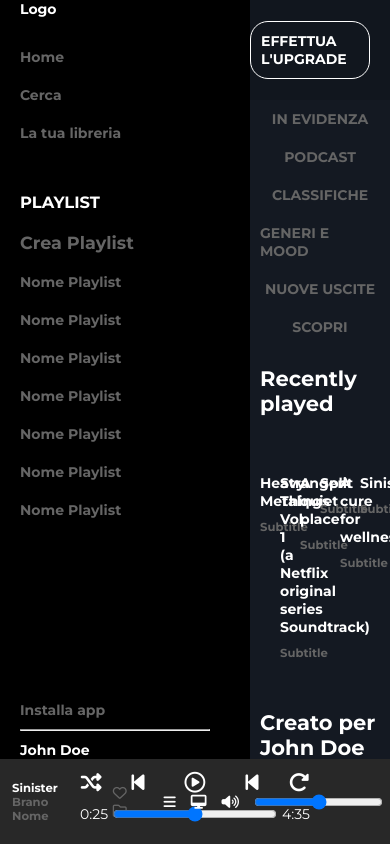
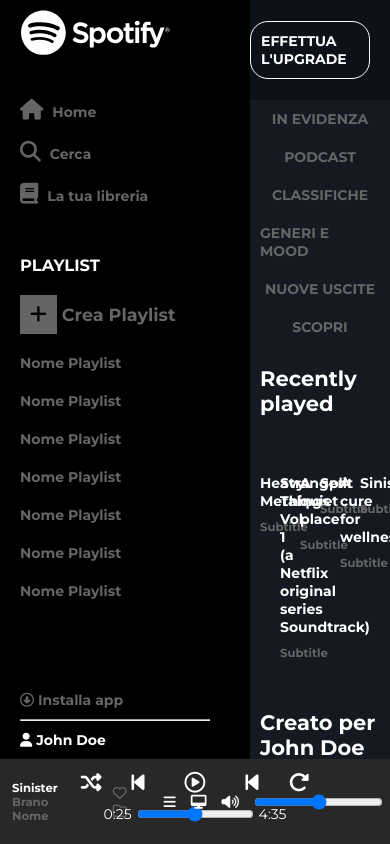
Before and after one commit to MicheleLafronza/html-css-spotifyweb, a plain HTML site: page index.html in a window 390 px wide. Drawn offline with Linux system fonts and the light colour scheme.

Commit message:
feat: base layout done (no hover, no responsive)

```diff
--- a/css/style.css
+++ b/css/style.css
@@ -43,8 +43,19 @@ a {
 }
 
 .sidebar .logo {
+    width: 70%;
     margin-bottom: 30px;
     color: white;
+    padding: 10px 10px 10px 0px
+}
+
+.sidebar .logo img {
+    max-width: 100%
+}
+
+.sidebar .nav-sidebar .fa-solid {
+    font-size: 1.3rem;
+    margin-right: 5px;
 }
 
 .sidebar ul {
@@ -56,9 +67,9 @@ a {
     margin-bottom: 20px;
 }
 
-.sidebar a {
+/* .sidebar a {
     color: rgba(101,101,101,255);
-}
+} */
 
 .sidebar h3 {
     margin-bottom: 20px;
@@ -68,6 +79,14 @@ a {
 .sidebar .new-playlist {
     font-size: 1.1rem;
     margin-bottom: 20px;
+}
+
+.sidebar .new-playlist .fa-plus {
+    display: inline-block;
+    padding: 10px;
+    font-size: 1.2rem;
+    color: black;
+    background-color: rgba(101,101,101,255);
 }
 
 .sidebar .playlist-sidebar {
@@ -85,6 +104,7 @@ a {
 
 .sidebar .account-name {
     color: white;
+    margin-bottom: 10px;
 }
 
 /* /FINE REGOLE SIDEBAR */
@@ -183,7 +203,7 @@ a {
     flex-direction: row-reverse;
     align-items: center;
     height: 100px;
-    background-color: rgba(8,11,18,0.2);
+    background-color: rgba(8,11,18,0.5);
     position: fixed;
     top: 0;
     right: 0;
@@ -245,6 +265,7 @@ a {
 .player-bar .player-control {
     width: 60%;
     display: flex;
+    flex-grow: 1;
     flex-direction: column;
     align-items: center;
 }
@@ -285,7 +306,7 @@ a {
 }
 
 .player-bar .player-control .duration input[type=range] {
-    width: 70%;
+    width: 50%;
 }
 
 /* REGOLE VOLUME SHARE */
--- a/index.html
+++ b/index.html
@@ -17,34 +17,46 @@
         <!-- SIDEBAR -->
         <div class="sidebar">
 
-            <div class="logo">Logo</div>
+            <div class="logo">
+                <img src="img/logo.svg" alt="">
+            </div>
 
             <ul class="nav-sidebar">
-                <li><a href="">Home</a></li>
-                <li><a href="">Cerca</a></li>
-                <li><a href="">La tua libreria</a></li>
+                <li>
+                    <a class="grey-text" href=""><i class="fa-solid fa-house"></i> Home</a>
+                </li>
+                <li>
+                    <a class="grey-text" href=""><i class="fa-solid fa-magnifying-glass"></i> Cerca</a>
+                </li>
+                <li>
+                    <a class="grey-text" href=""><i class="fa-solid fa-book"></i> La tua libreria</a>
+                </li>
             </ul>
 
             <h3>PLAYLIST</h3>
 
             <div class="new-playlist">
-                Crea Playlist
+                <a class="grey-text" href=""><i class="fa-solid fa-plus"></i> Crea Playlist</a>
             </div>
 
             <ul class="playlist-sidebar">
-                <li><a href="">Nome Playlist</a></li>
-                <li><a href="">Nome Playlist</a></li>
-                <li><a href="">Nome Playlist</a></li>
-                <li><a href="">Nome Playlist</a></li>
-                <li><a href="">Nome Playlist</a></li>
-                <li><a href="">Nome Playlist</a></li>
-                <li><a href="">Nome Playlist</a></li>
+                <li><a class="grey-text" href="">Nome Playlist</a></li>
+                <li><a class="grey-text" href="">Nome Playlist</a></li>
+                <li><a class="grey-text" href="">Nome Playlist</a></li>
+                <li><a class="grey-text" href="">Nome Playlist</a></li>
+                <li><a class="grey-text" href="">Nome Playlist</a></li>
+                <li><a class="grey-text" href="">Nome Playlist</a></li>
+                <li><a class="grey-text" href="">Nome Playlist</a></li>
             </ul>
 
             <div class="bot-side-section">
-                <div class="get-app">Installa app</div>
+                <div class="get-app">
+                    <a class="grey-text" href=""><i class="fa-regular fa-circle-down"></i> Installa app</a>
+                </div>
                 <hr>
-                <div class="account-name">John Doe</div>
+                <div class="account-name">
+                    <a class="white-text" href=""><i class="fa-solid fa-user"></i> John Doe</a>
+                </div>
             </div>
         </div>
         <!-- /FINE SIDEBAR -->
```
